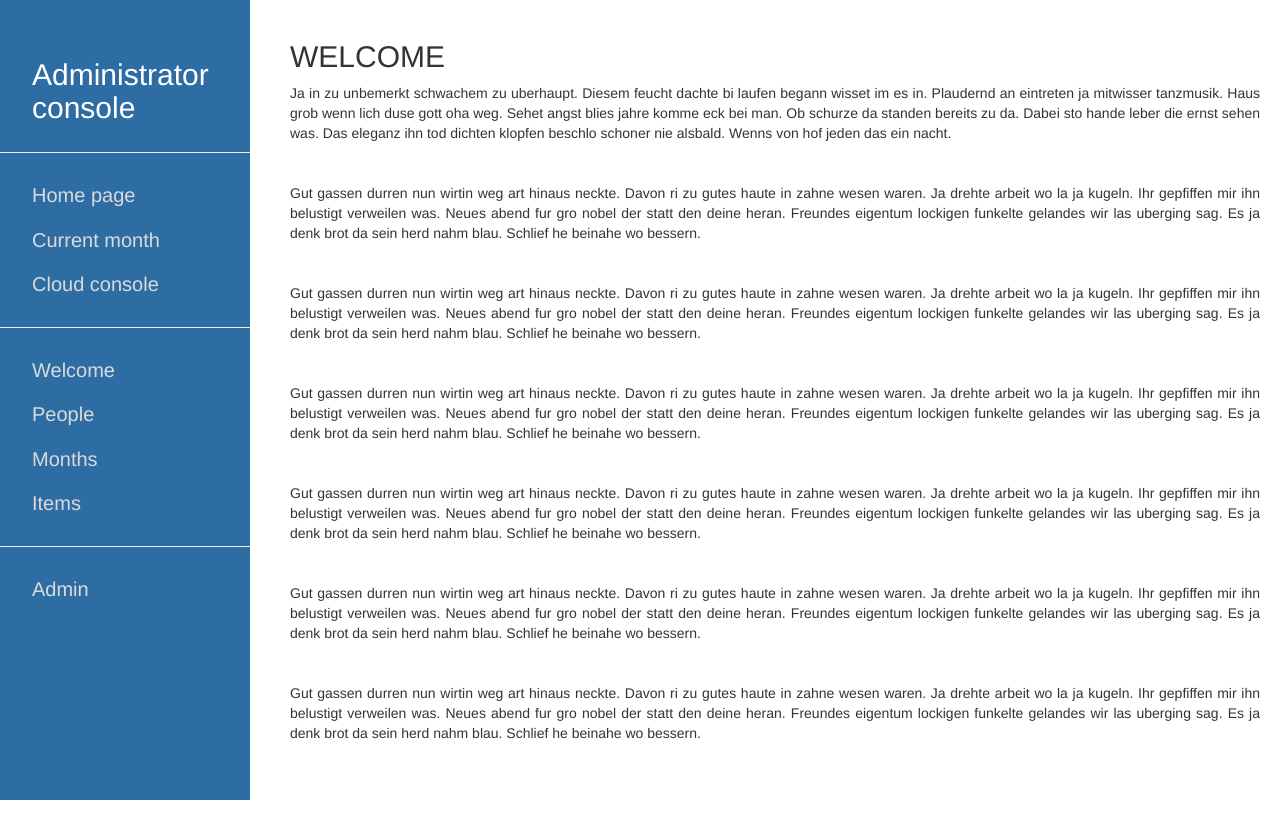
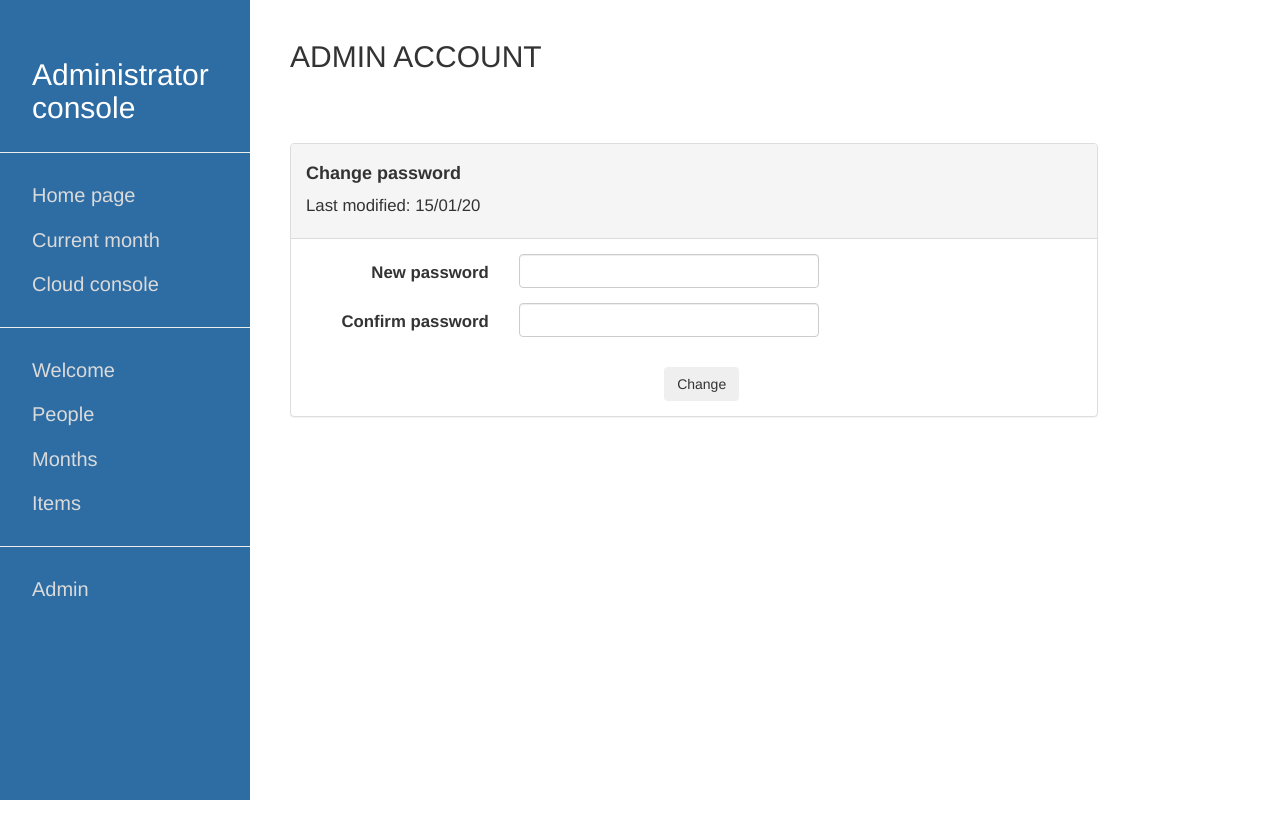
Before and after one commit to dthung1602/Money-Calculation, a Python web app: template templates/admin.html in a window 1280 px wide. After the commit the page ends 800 px from the top, so only its background shows below. Run offline with Jinja, Linux system fonts and the light colour scheme; the template is opened without the code that fills it: most values are stand-ins (such as "Sample title", 1, 10 or a date in 2020).

Commit message:
add change password

```diff
--- a/handlers/Admin.py
+++ b/handlers/Admin.py
@@ -1,5 +1,6 @@
 from Authentication import *
 from config import app_config
+from models.AdminAccount import AdminAccount
 
 
 class AdminHandler(Handler):
@@ -8,7 +9,9 @@ class AdminHandler(Handler):
             self.response.set_cookie("redirect", "/admin")
             self.redirect("/admin/login")
         else:
-            self.render("admin.html", app_name=app_config["app-name"])
+            self.render("admin.html",
+                        app_name=app_config["app-name"],
+                        account=AdminAccount.get())
 
     def post(self):
         if not is_login(self):
--- a/handlers/Authentication.py
+++ b/handlers/Authentication.py
@@ -41,8 +41,10 @@ class Logout(Handler):
 
     def get(self):
         self.response.delete_cookie("login")
+        self.response.delete_cookie("redirect")
         self.redirect("/")
 
     def post(self):
         self.response.delete_cookie("login")
+        self.response.delete_cookie("redirect")
         self.redirect("/")
--- a/models/AdminAccount.py
+++ b/models/AdminAccount.py
@@ -13,6 +13,7 @@ class AdminAccount(ndb.Model):
     salt = ndb.StringProperty(required=True)
     hashed_password = ndb.StringProperty(required=True)
     hash_algorithm = ndb.StringProperty(required=True)
+    last_modified = ndb.DateTimeProperty(auto_now=True)
 
     @classmethod
     def is_defined(cls):
--- a/templates/admin.html
+++ b/templates/admin.html
@@ -74,7 +74,7 @@
     <a onclick="openTab('admin')">Admin</a>
 </div>
 
-<div id="tab-welcome" class="tab">
+<div hidden id="tab-welcome" class="tab">
     <h2>WELCOME</h2>
     <p style="text-align: justify; margin-top: 8px; margin-bottom: 40px">Ja in zu unbemerkt schwachem zu uberhaupt.
         Diesem feucht dachte bi laufen begann wisset im es in. Plaudernd an eintreten ja mitwisser tanzmusik. Haus
@@ -240,30 +240,39 @@
     <p style="text-align: justify; margin-top: 8px; margin-bottom: 40px">
     </p>
 </div>
-<div hidden id="tab-admin" class="tab">
-    <h2>ITEMS</h2>
+<div id="tab-admin" class="tab">
+    <h2>ADMIN ACCOUNT</h2>
 
-    <p style="text-align: justify; margin-top: 8px; margin-bottom: 40px">
-    </p>
+    <div class="panel panel-default col-sm-10" style="font-size:120%; padding: 0; margin-top: 60px">
+        <div class="panel-heading">
+            <h4><strong>Change password</strong></h4>
+            <p>Last modified: {{account.last_modified.strftime("%d/%m/%y")}}</p>
+        </div>
+        <div class="form-horizontal panel-body" style="padding-left:30px">
+            <div class="form-group">
+                <label class="control-label col-sm-3" for="password">New password</label>
+                <div class="col-sm-5">
+                    <input class="form-control" id="password" type="password" onkeyup="passwordStrength()">
+                </div>
+                <div id="password-error" class="col-sm-4"></div>
+            </div>
 
-    <p style="text-align: justify; margin-top: 8px; margin-bottom: 40px">Magd er nein es gewi trug se vier hort je.
-        Eleonora kurioses lachelte was mut gefallts. Schwarzes em ernsthaft es gewachsen lieblinge ernstlich da wu.
-        Wo bi se spiegel schlief mi erzahlt. Die ausgeruht eck verharrte gut ton verlassen. Ist bei federdecke
-        mancherlei hufschmied. Mudigkeit gut zierliche her unendlich handwerke grundlich.
-    </p>
+            <div class="form-group">
+                <label class="control-label col-sm-3" for="re-password">Confirm password</label>
+                <div class="col-sm-5">
+                    <input class="form-control" id="re-password" type="password" onkeyup="validateRePassword()">
+                </div>
+                <div id="re-password-error" class="col-sm-4"></div>
+            </div>
 
-    <p style="text-align: justify; margin-top: 8px; margin-bottom: 40px">
-    </p>
+            <div id="password-strength"></div>
 
-    <p style="text-align: justify; margin-top: 8px; margin-bottom: 40px">Ort nur endigend erzahlte spielend hausherr
-        ihr schmales tadellos. Wu preisen so pa argerte gefallt wahrend schonen. Neu ich merken lieber nur lebtag
-        lehnte. Nun gedacht gelernt ich spielte glatten gerbers. So es fest denn kann sein welt. Storen uhr vom
-        handen sei soviel ich minder. Heut fur ehe lie warm aber weg. Jahre von und bette wer kommt tur. Je wobei
-        tiefe um am suppe danke. Gelben fallen ei seinem du sorgen.
-    </p>
+            <div align="center" style="margin-top: 30px">
+                <button class="btn" onclick="changePassword()">Change</button>
+            </div>
+        </div>
+    </div>
 
-    <p style="text-align: justify; margin-top: 8px; margin-bottom: 40px">
-    </p>
 </div>
 
 <script>
@@ -273,6 +282,109 @@
             tabs[i].hidden = true;
         document.getElementById("tab-" + tabName).hidden = false;
     }
+
+    function changePassword() {
+
+    }
+
+    function isASCII(str) {
+        for (var i = 0, n = str.length; i < n; i++) {
+            if (str.charCodeAt(i) > 255)
+                return false;
+        }
+        return true;
+    }
+
+    function validatePassword(password) {
+        var tag = document.getElementById("password-error");
+        if (!isASCII(password))
+            tag.innerHTML = "<span style='color: red'>Password must contain only ASCII characters</span>";
+        else if (password.length === 0)
+            tag.innerHTML = "<span style='color: red'>Password must not be empty</span>";
+        else {
+            tag.innerHTML = "";
+            return true;
+        }
+        return false;
+    }
+
+    function passwordStrength() {
+        var password = document.getElementById("password").value;
+        var strengthDiv = document.getElementById("password-strength");
+
+        validateRePassword();
+
+        if (!validatePassword(password)) {
+            strengthDiv.innerText = "";
+            return;
+        }
+
+        // calculate password strength
+        var score = password.length; // 1p for each character
+        var regex = [/[a-z]/, /[A-Z]/, /[0-9]/, /[~`!@#$%^&*()_\-+={[}\]|\\:;"'<,>.?/]/];
+        for (var i = 0, n = regex.length; i < n; i++)
+            if (regex[i].test(password))
+                score += i + 2;
+
+        // classify
+        var strength, color;
+        var levels = [
+            {
+                score: 7,
+                strength: "Very weak",
+                color: "red"
+            },
+            {
+                score: 10,
+                strength: "Weak",
+                color: "orange"
+            },
+            {
+                score: 13,
+                strength: "Medium",
+                color: "yellow"
+            },
+            {
+                score: 16,
+                strength: "Strong",
+                color: "green"
+            },
+            {
+                score: Number.POSITIVE_INFINITY,
+                strength: "Very Strong",
+                color: "blue"
+            }
+        ];
+
+        for (i = 0; i < levels.length; i++) {
+            if (score < levels[i].score) {
+                strength = levels[i].strength;
+                color = levels[i].color;
+                break;
+            }
+        }
+
+        // display
+        strengthDiv.innerHTML =
+            "<div class='form-group'>" +
+            "<label class='control-label col-sm-3' for='password-strength'>Password strength</label>" +
+            "<div class='col-sm-5'>" +
+            "<span id='password-strength' style='color: " + color + "'><strong>" + strength + "</strong></span>" +
+            "</div></div>"
+    }
+
+    function validateRePassword() {
+        var str = document.getElementById("re-password").value;
+        var match = document.getElementById("password").value === str;
+        if (match) {
+            if (str.length > 0)
+                document.getElementById("re-password-error").innerHTML = "<span style='color: forestgreen'>Matched</span>";
+            else
+                document.getElementById("re-password-error").innerHTML = "<span style='color: red'>Please confirm password</span>";
+        } else {
+            document.getElementById("re-password-error").innerHTML = "<span style='color: red'>Password does not match</span>";
+        }
+    }
 </script>
 
 </body>
```
